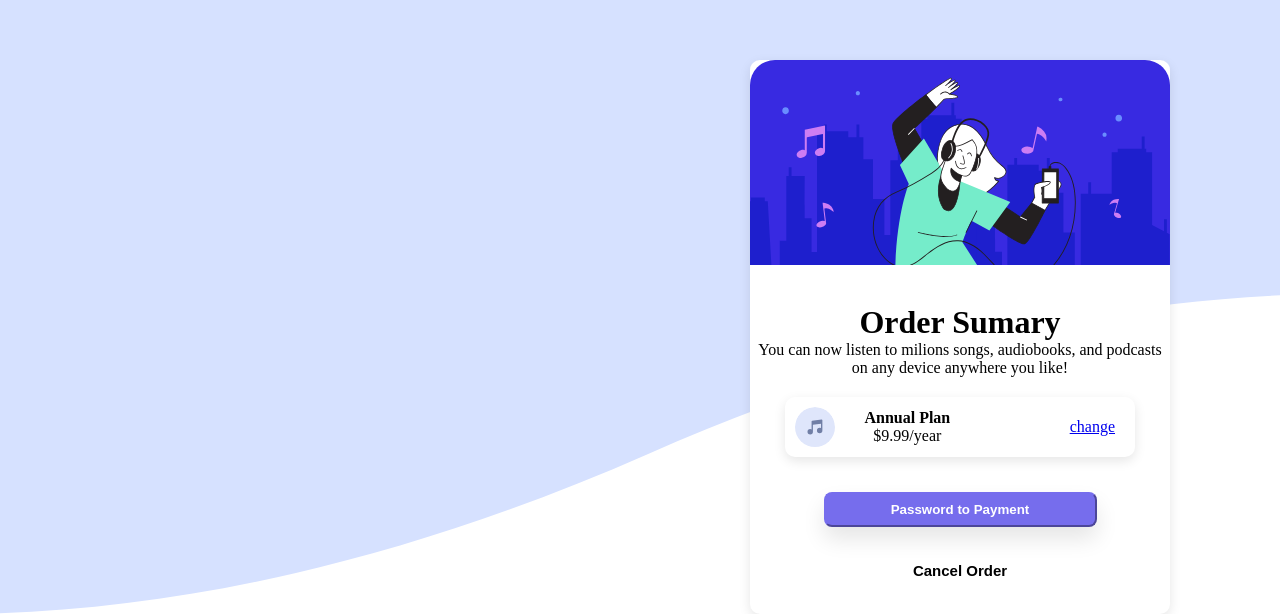
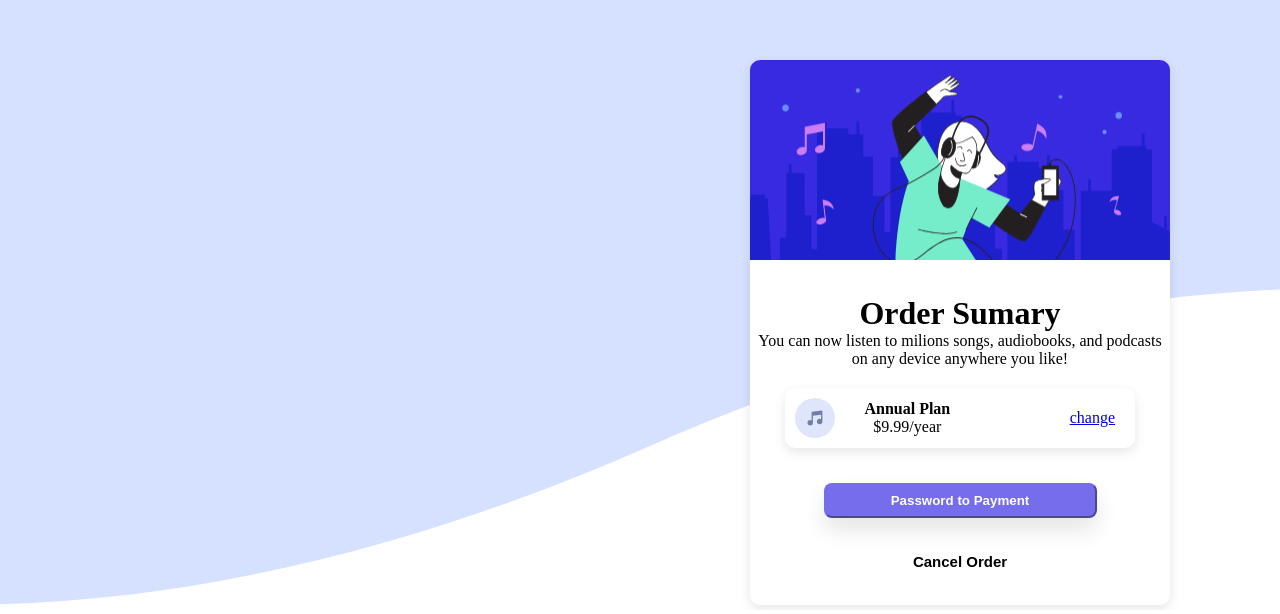
Before and after one commit to juniorlds98/FIAP1, a plain HTML site: page front-projeto/index.html in a window 1280 px wide. Shown: the part 190-804 px from the top of the page. Drawn offline with Linux system fonts and the light colour scheme.

Commit message:
Add files via upload

```diff
--- a/front-projeto/css/style.css
+++ b/front-projeto/css/style.css
@@ -8,6 +8,16 @@ body{
     background-size: cover;
     background-position: center;
     background-repeat: no-repeat;
+    margin-right: 10px;
+
+}
+
+.container--image2{
+    background-image: url(/img/illustration-hero.svg);
+    background-size: cover;
+    background-position: center;
+    border-radius: 10px 10px 0px 0px;
+    min-height: 200px;
 }
 
 .container--sumary{
@@ -72,7 +82,6 @@ body{
 }
 
 img{
-    border-radius: 25px 25px 0px 0px;
     width: 420px;
 }
 
@@ -85,9 +94,7 @@ img{
 h1{
     margin-top: 35px;
 }
-p{
 
-}
 
 h2{
     text-align: center;
--- a/front-projeto/index.html
+++ b/front-projeto/index.html
@@ -10,7 +10,8 @@
 
 <body>
     <header class="container--sumary">
-        <img src="img\illustration-hero.svg" alt="ilustração menina dançando">
+        <div class="container--image2">
+        </div>
         <h1>Order Sumary</h1>
         <p class="">You can now listen to milions songs, audiobooks, and podcasts on any device anywhere you like!</p>
         <div class="container--indication">
@@ -31,4 +32,5 @@
         </div>
     </header>
 </body>
+
 </html>
```
